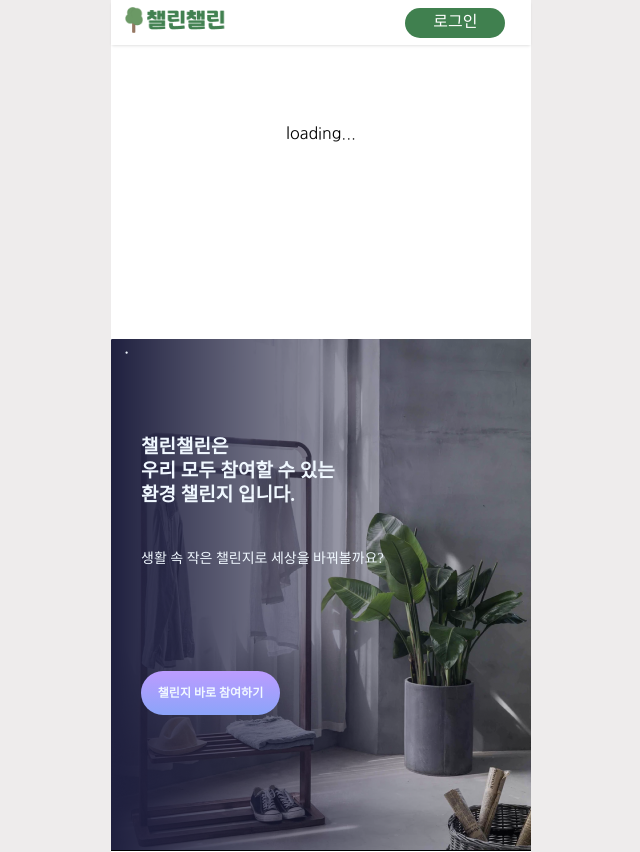
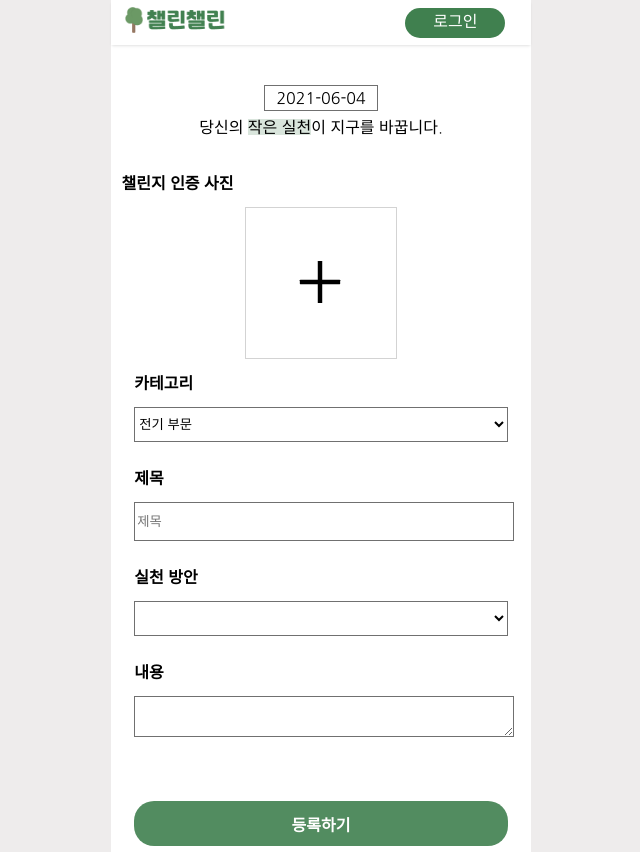
Before and after one commit to challen-challen/Frontend, a React (Create React App) app: page /posting/1 in a window 1280 px wide. Before the commit this address led to /. Shown: the top 852 px of the page, without its empty margins (319-959 px from the left). Built offline with nearby package versions, Linux system fonts and the light colour scheme; no server answers; a web font is replaced by a local one.

Commit message:
fix: posting image, index.html title

```diff
--- a/public/index.html
+++ b/public/index.html
@@ -11,7 +11,7 @@
     <link href="https://fonts.googleapis.com/css2?family=Nanum+Gothic+Coding:wght@700&display=swap" rel="stylesheet">
     <link rel="preconnect" href="https://fonts.gstatic.com">
     <link href="https://fonts.googleapis.com/css2?family=Nanum+Gothic&display=swap" rel="stylesheet">
-    <title>React App</title>
+    <title>챌린챌린</title>
   </head>
   <body>
     <div id="root"></div>
--- a/src/Router.js
+++ b/src/Router.js
@@ -13,13 +13,13 @@ import Login from "./components/Login/Login";
 function LoginRoutes() {
     return (
         <Switch>
+            <Route exact path="/login" component={Login}/>
             <Route exact path="/" component={MainPage}/>
-            <Route exact path="/login" component={Login}/>
+            <Route exact path="/mypage" component={MyPage}/>
+            <Route exact path="/posting/:category" component={Posting}/>
             <Route exact path="/challenge/:category" component={Feed}/>
             <Route path="/challenge/:category/:id" component={FeedDetail}/>
-             <Route path="/ranking" component={Ranking}/>
-             <Route exact path="/mypage" component={MyPage}/>
-            <Redirect from="*" to="/"/>
+            <Route path="/ranking" component={Ranking}/>
         </Switch>
     )
 }
--- a/src/components/Posting/Image.js
+++ b/src/components/Posting/Image.js
@@ -55,7 +55,7 @@ function FileUpload({postContent, setPostContent}) {
 
             >
                 <label htmlFor="input-file">
-                    <AiOutlinePlus size={60}/>
+                    <AiOutlinePlus size={60} style={{cursor:'pointer'}}/>
                 </label>
                 <input id="input-file" style={{opacity: 0, width: 0,}} type="file" accept="image/*" ref={fileInput}
                        onChange={onImgChange}/>
@@ -75,7 +75,7 @@ function FileUpload({postContent, setPostContent}) {
                     {postContent.fileUrl &&
                     <img
                         style={{minWidth: "150px", width: "150px", height: "150px"}}
-                        src={`${process.env.API_SERVER}/${attachment}`}
+                        src={`https://api.challenchallen.com/${attachment}`}
                     />
                     }
                 </div>
--- a/src/components/Posting/Posting.js
+++ b/src/components/Posting/Posting.js
@@ -49,7 +49,6 @@ function Posting({match, history}) {
             title: '',
             plan: '',
             content: '',
-            fileUrl: '',
             etcPlan: '',
             reducedCarbon: ''
         })
```
